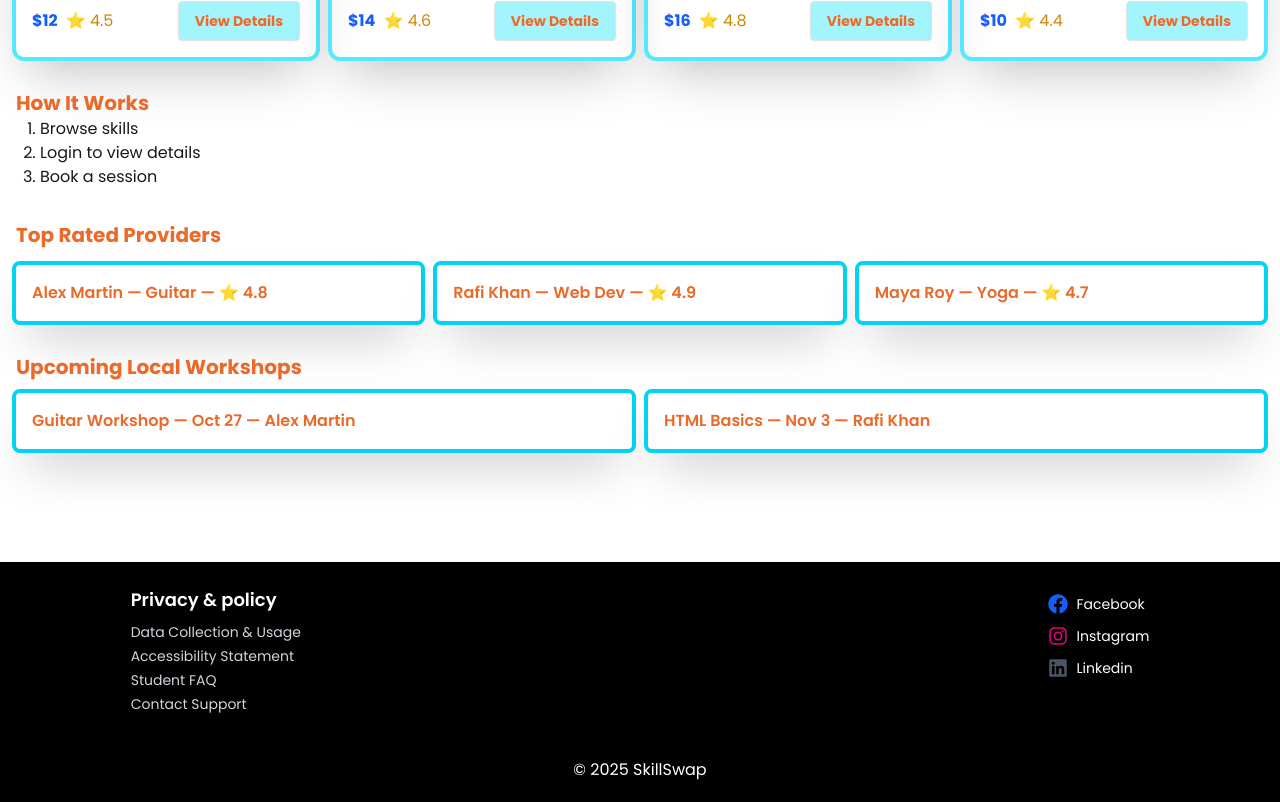
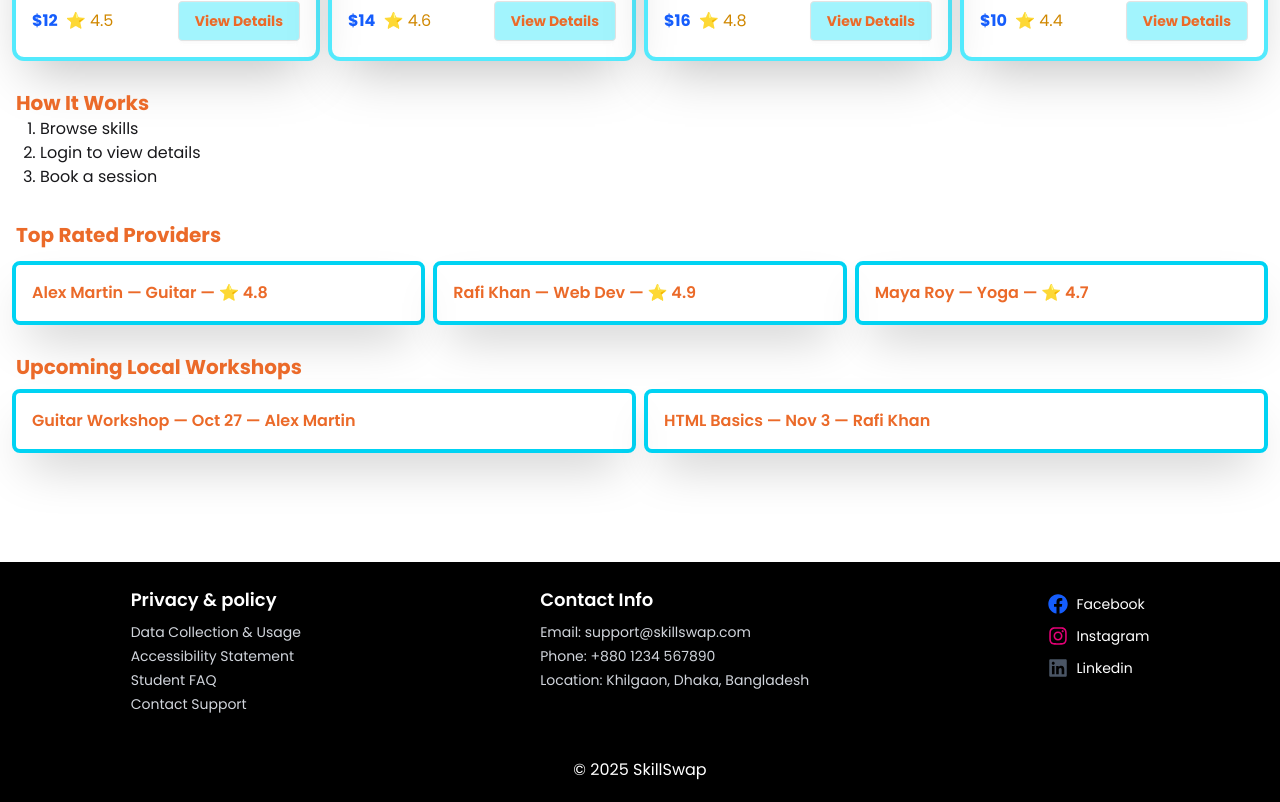
Before and after one commit to KAKOLY-AKHTER/skill-swap, a React (Vite) app: page / in a window 1280 px wide. Shown: the part 1549-2351 px from the top of the page. Built offline with nearby package versions, Linux system fonts and the light colour scheme; no server answers.

Commit message:
footer update

```diff
--- a/src/components/Footer.jsx
+++ b/src/components/Footer.jsx
@@ -18,6 +18,17 @@ export default function Footer() {
               <li><a href="/contact" className="hover:underline">Contact Support</a></li>
             </ul>
           </div>
+
+
+          <div className="md:mb-0 mb-7">
+      <h3 className="font-semibold mb-2 text-lg">Contact Info</h3>
+      <ul className="space-y-1 list-none text-gray-300">
+        <li>Email: <a href="mailto:support@skillswap.com" className="hover:underline">support@skillswap.com</a></li>
+        <li>Phone: <a href="tel:+8801234567890" className="hover:underline">+880 1234 567890</a></li>
+        <li>Location: Khilgaon, Dhaka, Bangladesh</li>
+      </ul>
+    </div>
+
 
         <div className=" gap-3 mt-2 text-xl space-y-3">
           <div className="flex items-center gap-2">
```
